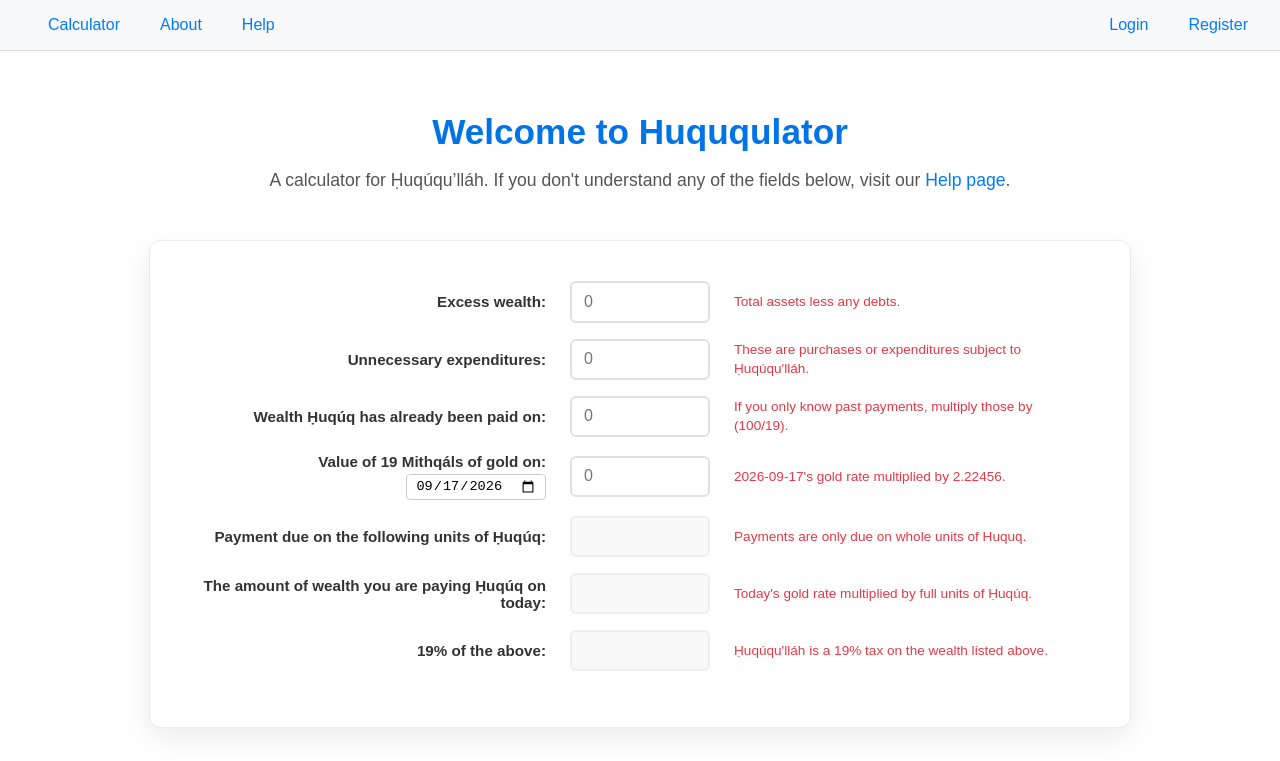
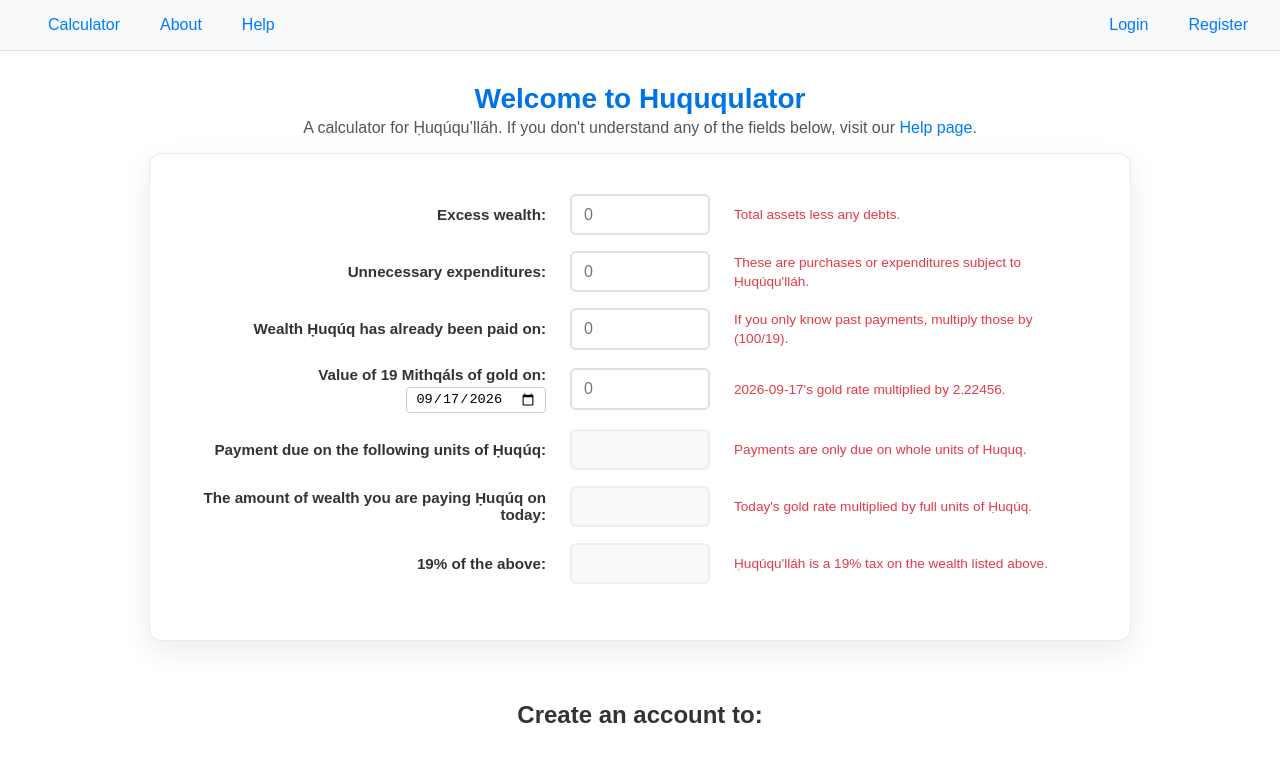
Before and after one commit to bahaipedia/huququlator, a React (Vite) app in the folder client/: page / in a window 1280 px wide. Shown: the top 761 px of the page. Built offline with nearby package versions, Linux system fonts and the light colour scheme; no server answers.

Commit message:
Update App.css

```diff
--- a/client/src/App.css
+++ b/client/src/App.css
@@ -238,7 +238,7 @@
 .home-container {
     display: flex;
     flex-direction: column;
-    gap: 4rem;
+    gap: 2.5rem;
 }
 
 .hero-section {
@@ -249,18 +249,20 @@
 
 .hero-text {
     text-align: center;
-    margin-bottom: 2rem;
+    margin-bottom: 1rem;
 }
 
 .hero-text h1 {
-    font-size: 2.2rem;
-    color: #0073e6; /* Restored original blue */
-    margin-bottom: 0.5rem;
+    font-size: 1.75rem;
+    color: #0073e6;
+    margin-bottom: 0.25rem;
+    margin-top: 0;
 }
 
 .hero-text p {
-    font-size: 1.1rem;
+    font-size: 1rem;
     color: #555;
+    margin: 0;
 }
 
 /* Modernized Calculator Card */
```
